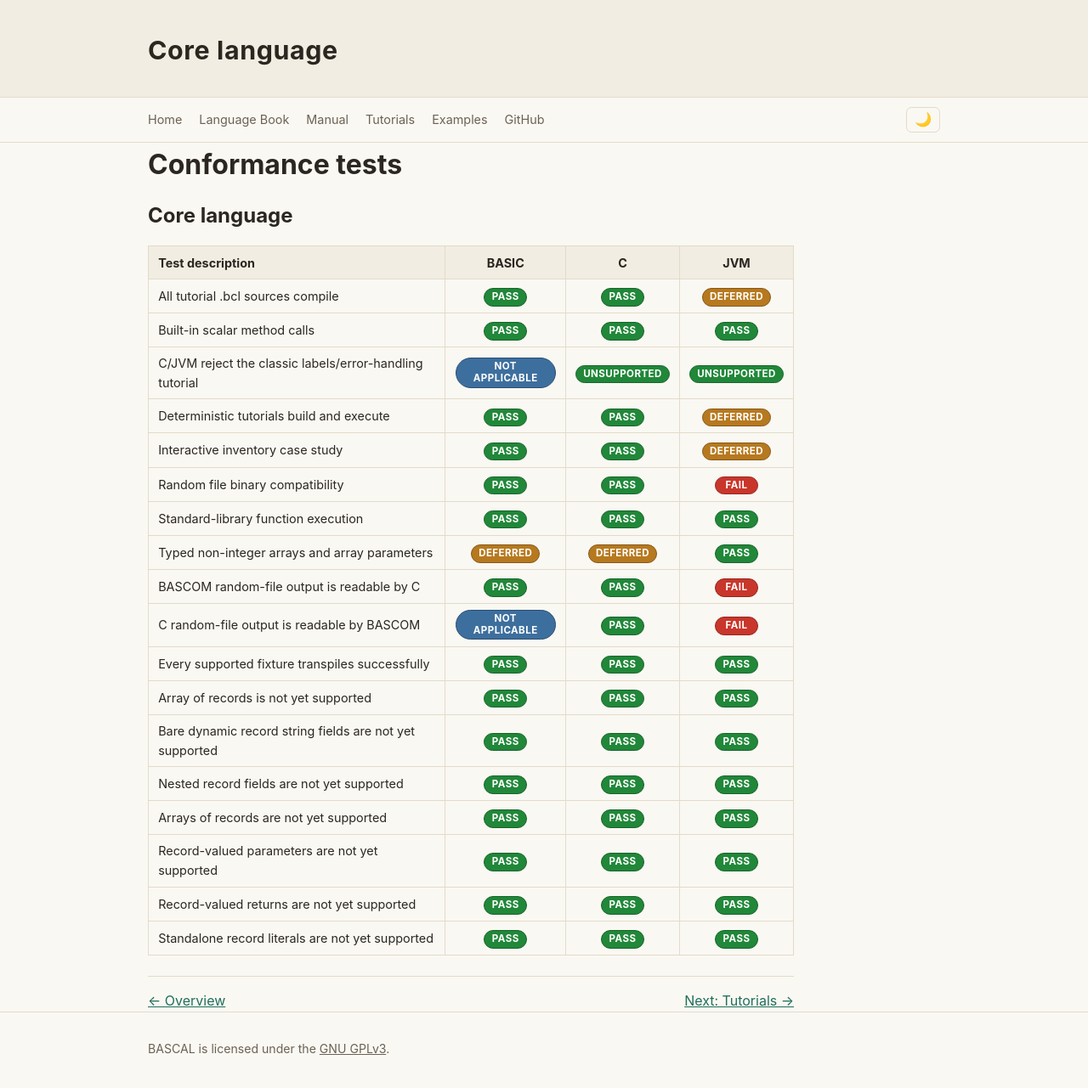
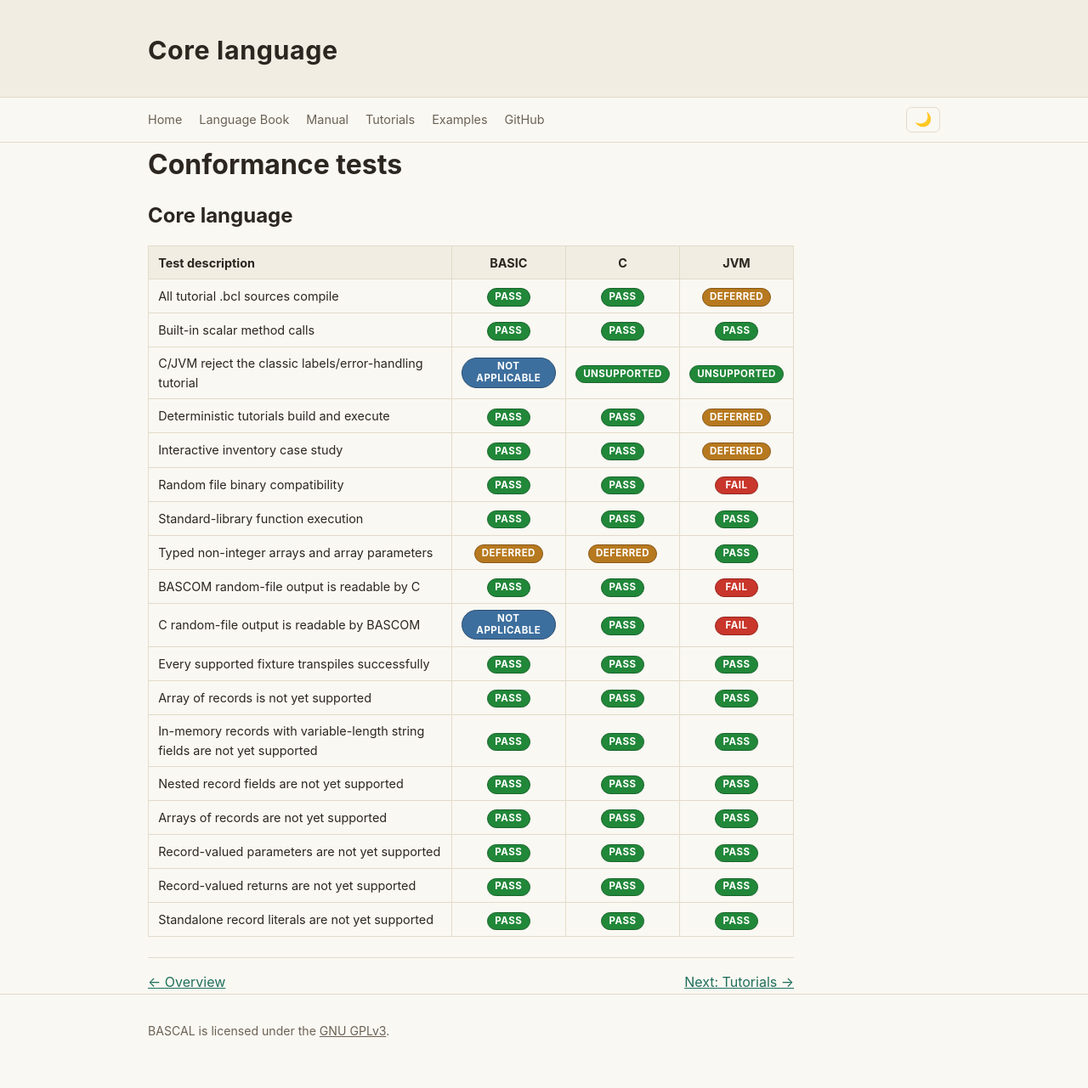
Before and after one commit to johnjoeallen/bascal, an MkDocs documentation site: the page built from docs/conformance.md, in a window 1280 px wide and 1295 px high. Shown: the top 1281 px of the window at 85% size. Built offline with MkDocs 1.6.1, drawn with Linux system fonts in a browser that asks for light colours.

Commit message:
Clarify dynamic record string conformance label

```diff
--- a/docs/conformance.md
+++ b/docs/conformance.md
@@ -16,7 +16,7 @@
 | C random-file output is readable by BASCOM | NOT APPLICABLE | PASS | FAIL |
 | Every supported fixture transpiles successfully | PASS | PASS | PASS |
 | Array of records is not yet supported | PASS | PASS | PASS |
-| Bare dynamic record string fields are not yet supported | PASS | PASS | PASS |
+| In-memory records with variable-length string fields are not yet supported | PASS | PASS | PASS |
 | Nested record fields are not yet supported | PASS | PASS | PASS |
 | Arrays of records are not yet supported | PASS | PASS | PASS |
 | Record-valued parameters are not yet supported | PASS | PASS | PASS |
```
Also changed, not shown: docs/conformance/core-language.md (+1 -1 lines), docs/conformance/records.md (+1 -1 lines), 2 other files.
